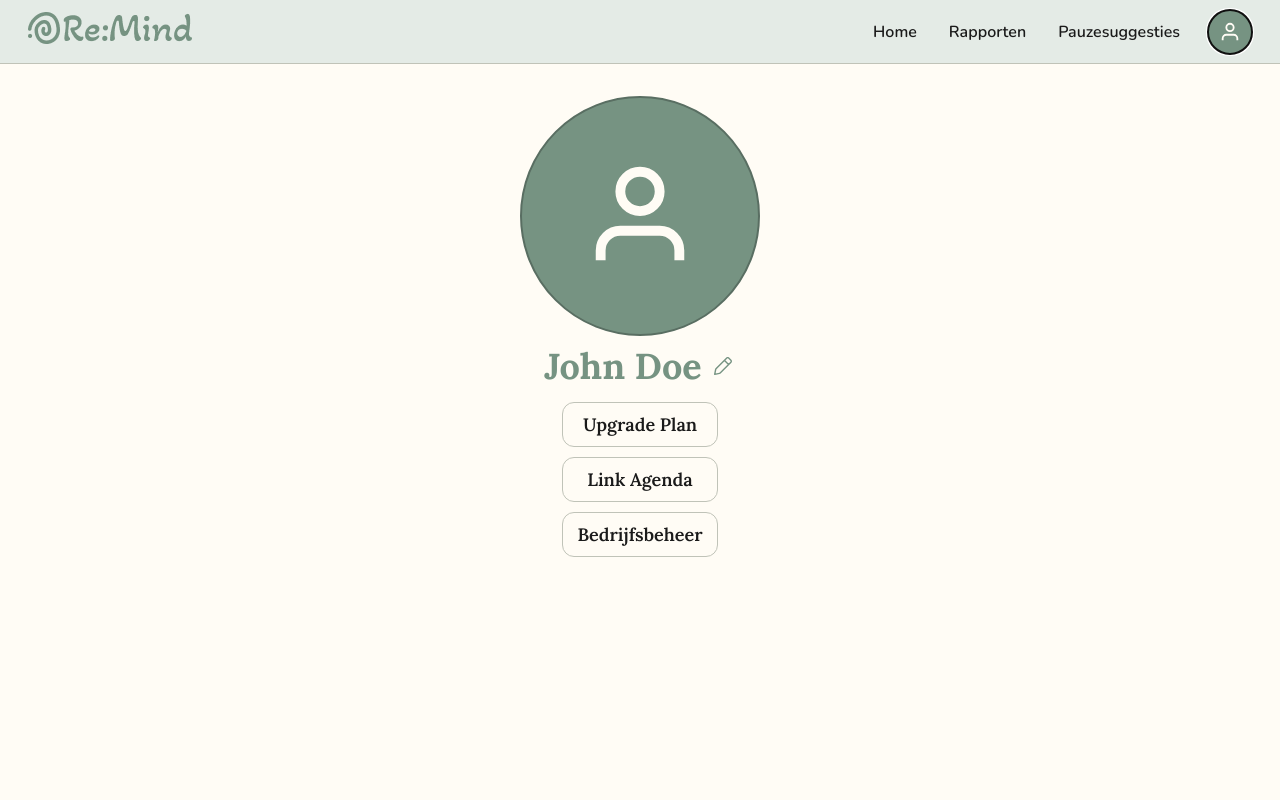
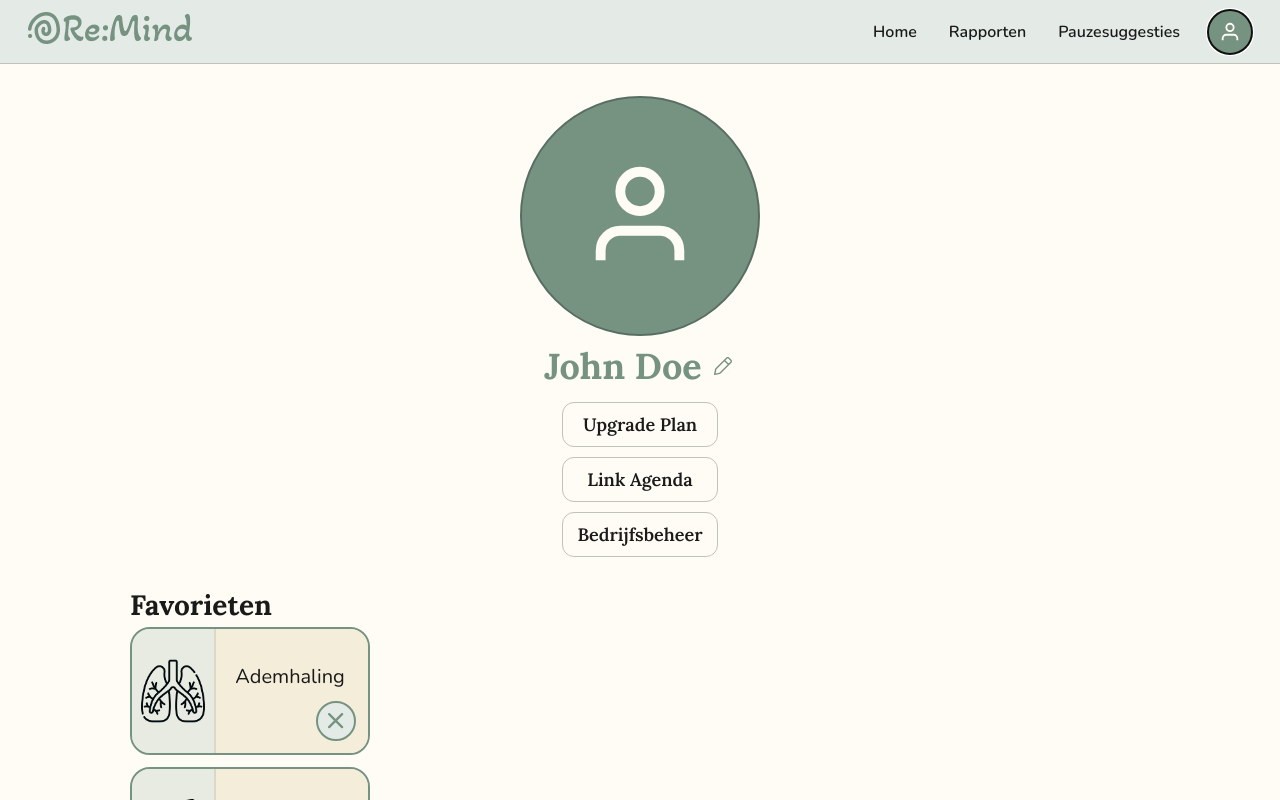
Before and after one commit to sampittois/Re-Mind_App_Individueel, a React (Vite) app in the folder stress-app/frontend/: page / in a window 1280 px wide. Both pictures are taken after a click on the button 1230 px from the left and 31 px from the top of the page. Shown: the top 800 px of the page. Built offline with nearby package versions, Linux system fonts and the light colour scheme.

Commit message:
feat: add favorites section to ProfileSection with custom favorite icons and update styles
Co-authored-by: Copilot <copilot@github.com>

```diff
--- a/stress-app/frontend/src/components/PauseCard.jsx
+++ b/stress-app/frontend/src/components/PauseCard.jsx
@@ -1,6 +1,6 @@
 import heartIcon from "../assets/heart.svg";
 
-export default function PauseCard({ icon, title, isFavorite, onToggleFavorite }) {
+export default function PauseCard({ icon, title, isFavorite, onToggleFavorite, favoriteIcon }) {
   return (
     <article className="pause-suggestion-card">
       <div className="pause-suggestion-card__media">
@@ -10,7 +10,6 @@ export default function PauseCard({ icon, title, isFavorite, onToggleFavorite })
       <div className="pause-suggestion-card__body">
         <h3 className="pause-suggestion-card__title">{title}</h3>
       </div>
-
       <button
         className={`pause-suggestion-card__favorite ${isFavorite ? "is-active" : ""}`}
         onClick={onToggleFavorite}
@@ -18,12 +17,19 @@ export default function PauseCard({ icon, title, isFavorite, onToggleFavorite })
         aria-pressed={isFavorite}
         type="button"
       >
+        {/* if a custom favoriteIcon is provided (e.g., x.svg for Favorites list), use it and hide the fill */}
+        {favoriteIcon ? (
+          <img src={favoriteIcon} alt="" aria-hidden="true" className="pause-suggestion-card__favorite-custom" />
+        ) : (
+          <>
             <span className="pause-suggestion-card__favorite-fill" aria-hidden="true">
               <svg viewBox="0 0 21 19" role="presentation" focusable="false">
                 <path d="M2.38655 2.51462C3.27463 1.58452 4.47895 1.06202 5.73469 1.06202C6.99043 1.06202 8.19476 1.58452 9.08284 2.51462L10.4704 3.96703L11.858 2.51462C12.2948 2.04077 12.8174 1.66281 13.3951 1.40279C13.9729 1.14277 14.5943 1.00591 15.2231 1.00019C15.8519 0.994463 16.4755 1.11999 17.0575 1.36945C17.6395 1.61891 18.1683 1.9873 18.6129 2.45312C19.0576 2.91895 19.4092 3.47289 19.6473 4.08261C19.8855 4.69233 20.0053 5.34563 19.9998 6.00439C19.9944 6.66314 19.8637 7.31416 19.6155 7.91946C19.3673 8.52475 19.0066 9.0722 18.5542 9.52986L10.4704 18L2.38655 9.52986C1.49874 8.59949 1 7.33779 1 6.02224C1 4.70669 1.49874 3.445 2.38655 2.51462Z" fill="currentColor" />
               </svg>
             </span>
             <img src={heartIcon} alt="" aria-hidden="true" />
+          </>
+        )}
       </button>
     </article>
   );
--- a/stress-app/frontend/src/components/ProfileSection.jsx
+++ b/stress-app/frontend/src/components/ProfileSection.jsx
@@ -2,12 +2,24 @@ import { useState, useRef } from "react";
 import "../styles/profile.css";
 import editIcon from "../assets/edit.svg";
 import checkIcon from "../assets/check.svg";
+import xIcon from "../assets/x.svg";
+import PauseCard from "./PauseCard";
+import breathing from "../assets/ademhaling.png";
+import stretching from "../assets/stretchen.png";
+import eyeReset from "../assets/oogReset.png";
 
 export default function ProfileSection({ initialName = "John Doe", onSaveName }) {
   const [name, setName] = useState(initialName);
   const [editing, setEditing] = useState(false);
   const [avatarSrc, setAvatarSrc] = useState(null);
   const fileRef = useRef(null);
+  const [favorites, setFavorites] = useState(() => {
+    return [
+      { id: "breath", title: "Ademhaling", icon: breathing },
+      { id: "stretch", title: "Stretchen", icon: stretching },
+      { id: "eye-reset", title: "Oog reset", icon: eyeReset },
+    ];
+  });
 
   function onFileChange(e) {
     const f = e.target.files && e.target.files[0];
@@ -77,6 +89,24 @@ export default function ProfileSection({ initialName = "John Doe", onSaveName })
         <button className="action-btn">Link Agenda</button>
         <button className="action-btn">Bedrijfsbeheer</button>
       </div>
+
+      <section className="favorites-section">
+        <h3 className="favorites-title">Favorieten</h3>
+        <div className="favorites-column">
+          {Array.from(favorites).map((item) => (
+            <PauseCard
+              key={item.id}
+              icon={item.icon}
+              title={item.title}
+              isFavorite={true}
+              favoriteIcon={xIcon}
+              onToggleFavorite={() => {
+                setFavorites((prev) => prev.filter((p) => p.id !== item.id));
+              }}
+            />
+          ))}
+        </div>
+      </section>
     </div>
   );
 }
--- a/stress-app/frontend/src/styles/pauseSuggestions.css
+++ b/stress-app/frontend/src/styles/pauseSuggestions.css
@@ -104,6 +104,16 @@
 	transition: transform 0.15s ease, opacity 0.15s ease;
 }
 
+/* keep custom favorite icons (like x.svg) visible even when button is active */
+.pause-suggestion-card__favorite-custom {
+  position: relative;
+  z-index: 2;
+  width: 18px;
+  height: 18px;
+  object-fit: contain;
+  opacity: 1 !important;
+}
+
 .pause-suggestion-card__favorite-fill {
 	position: absolute;
 	inset: 0;
--- a/stress-app/frontend/src/styles/profile.css
+++ b/stress-app/frontend/src/styles/profile.css
@@ -85,6 +85,24 @@
   margin-top: 6px;
 }
 
+.favorites-section {
+  width: 100%;
+  margin-top: 18px;
+}
+
+.favorites-title {
+  font-family: var(--font-family-heading);
+  font-size: var(--font-size-lg);
+  color: var(--text-primary);
+  margin: 0 0 8px 0;
+}
+
+.favorites-column {
+  display: flex;
+  flex-direction: column;
+  gap: 12px;
+}
+
 .action-btn {
   font-family: var(--font-family-heading);
   color: var(--text);
```
Also changed, not shown: stress-app/frontend/src/assets/x.svg (added). Lines whose indentation alone changed are shown as unchanged.
